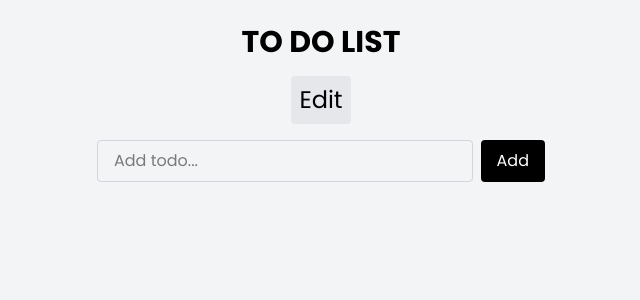
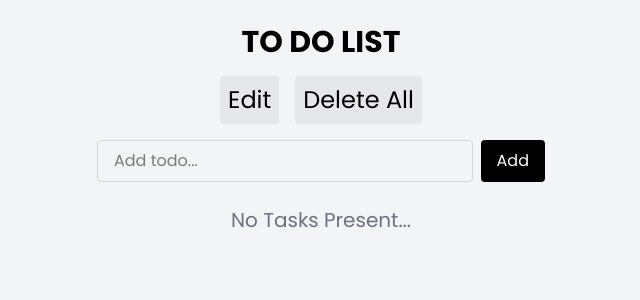
Before and after one commit to VISHALKANNAN070/ToDo-React, a React (Vite) app: page / in a window 1280 px wide. Shown: the top 300 px of the page, without its empty margins (319-959 px from the left). Built offline with nearby package versions, Linux system fonts and the light colour scheme.

Commit message:
added npm

```diff
--- a/src/components/Todo.jsx
+++ b/src/components/Todo.jsx
@@ -73,21 +73,35 @@ const Todo = () => {
     setTodo(updatedTodos);
     setCompleted(updatedCompleted);
   };
+  const deleteAll = () => {
+    if (window.confirm("Are you sure you want to delete all tasks?")) {
+      setTodo([]);
+    }
+  };
 
   return (
     <div className=" min-h-screen bg-gray-100 flex flex-col items-center p-6">
       <h1 className="font text-3xl font-bold mb-4">TO DO LIST</h1>
 
+      <div className="flex gap-4">
         <button
           className="mb-4 text-2xl p-2 bg-gray-200 rounded hover:bg-gray-300 transition"
           onClick={() => {
             if (todo.length > 0) {
               setEditMode(!editMode);
+              setNoTask(!noTask)
+
+            }
+            else {
+              setNoTask(!noTask);
+              console.log(noTask);
+
             }
           }}
         >
           {editMode && (todo.length > 0) ? "Done" : "Edit"}
         </button>
+        <button onClick={deleteAll} className="mb-4 text-2xl p-2 bg-gray-200 rounded hover:bg-gray-300 transition">Delete All</button></div>
 
       <div className="flex w-full max-w-md gap-2">
         <input
@@ -106,6 +120,7 @@ const Todo = () => {
       </div>
 
       <ol className="mt-6 w-full max-w-md space-y-2">
+        {todo.length === 0 && <p className="text-gray-500 text-xl text-center">No Tasks Present...</p>}
         {todo.map((task, index) => (
           <li
             key={index}
@@ -153,6 +168,7 @@ const Todo = () => {
           </li>
         ))}
       </ol>
+
     </div>
   );
 };
```
Lines whose indentation alone changed are shown as unchanged.
